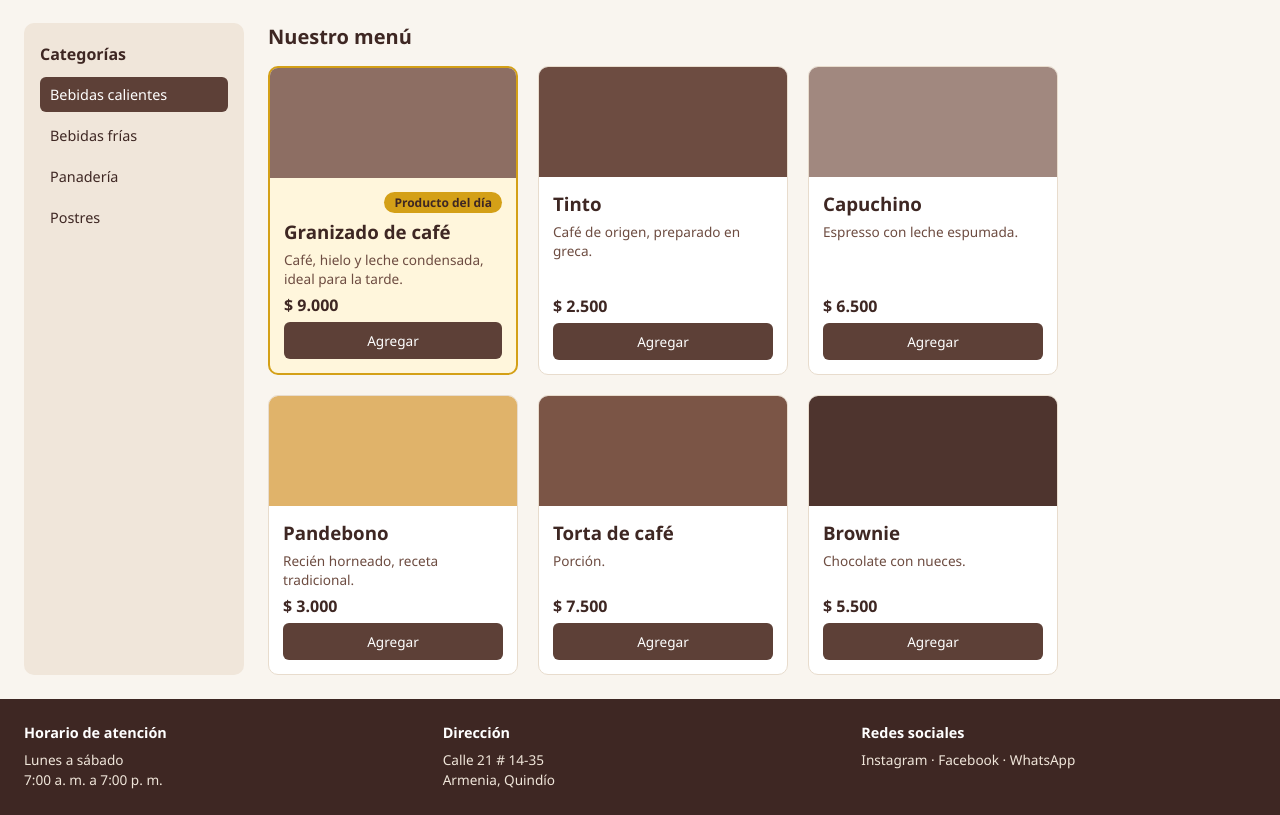
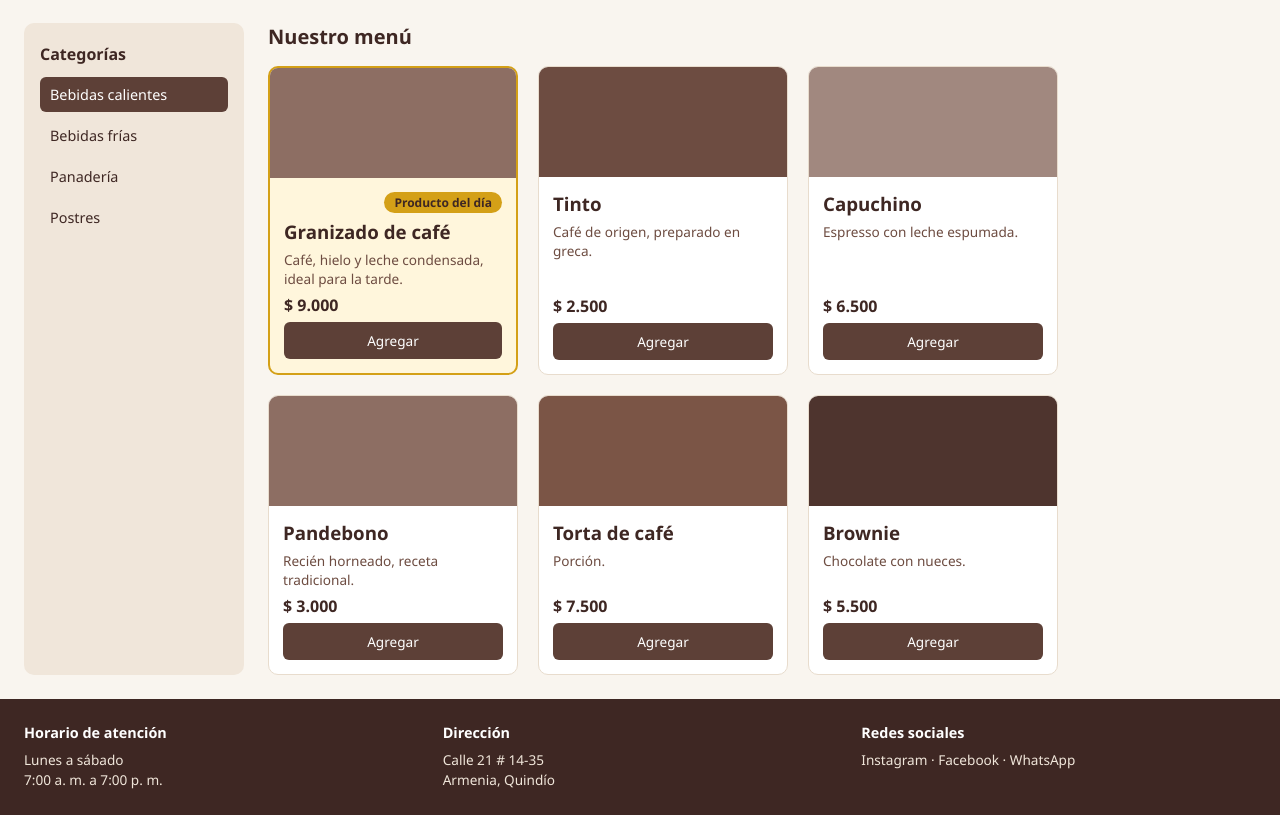
Before and after one commit to mgv18/Pagina-de-Cafeteria-flebox, a plain HTML site: page index.html in a window 1280 px wide. Shown: the part 71-886 px from the top of the page. Drawn offline with Linux system fonts and the light colour scheme.

Commit message:
Remove color class from tarjeta-imagen div

```diff
--- a/index.html
+++ b/index.html
@@ -58,7 +58,7 @@
         </article>
 
         <article class="tarjeta">
-          <div class="tarjeta-imagen color-pandebono"></div>
+           <div class="tarjeta-imagen"></div>
           <div class="tarjeta-cuerpo">
             <h3>Pandebono</h3>
             <p>Recién horneado, receta tradicional.</p>
```
